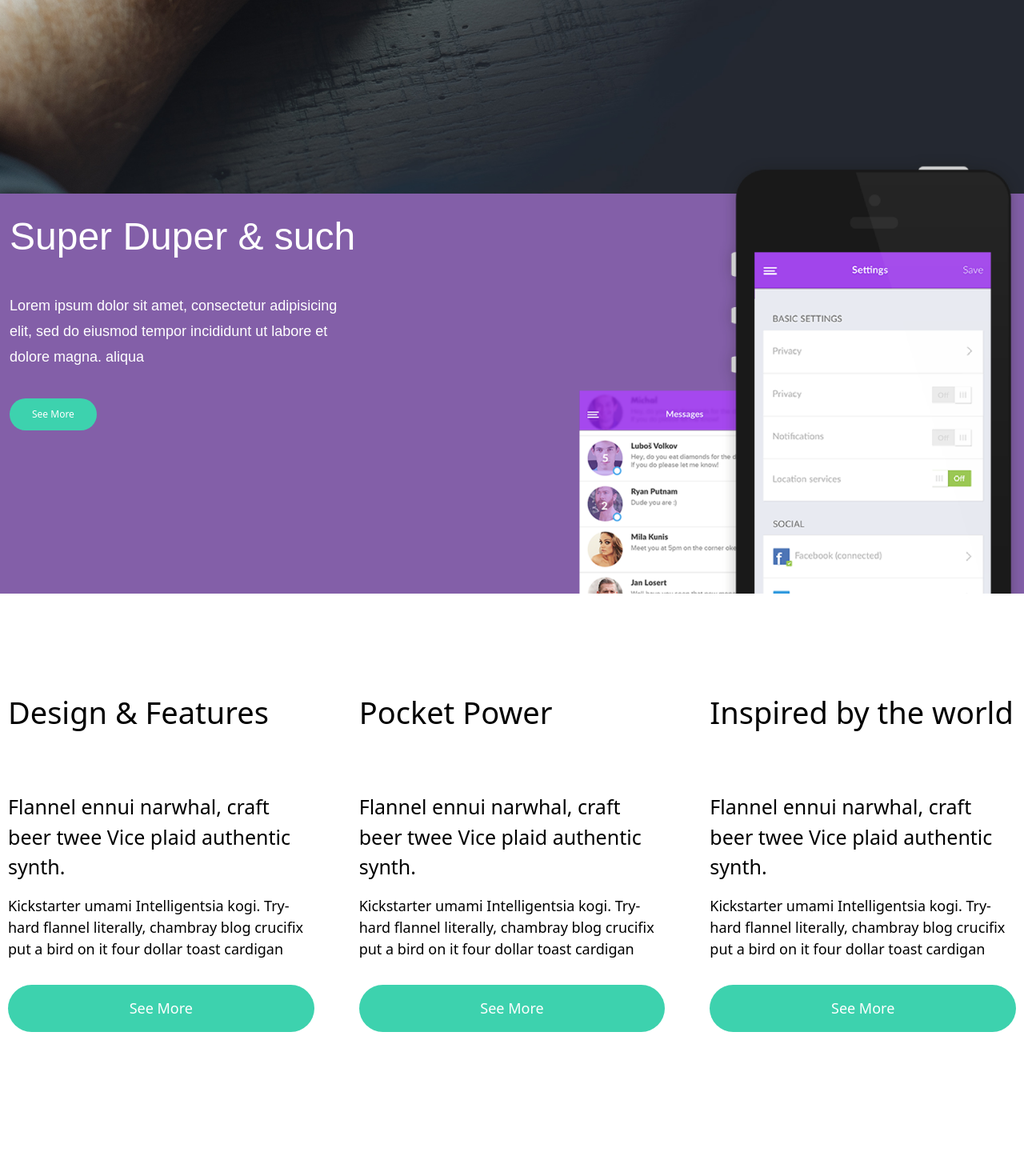
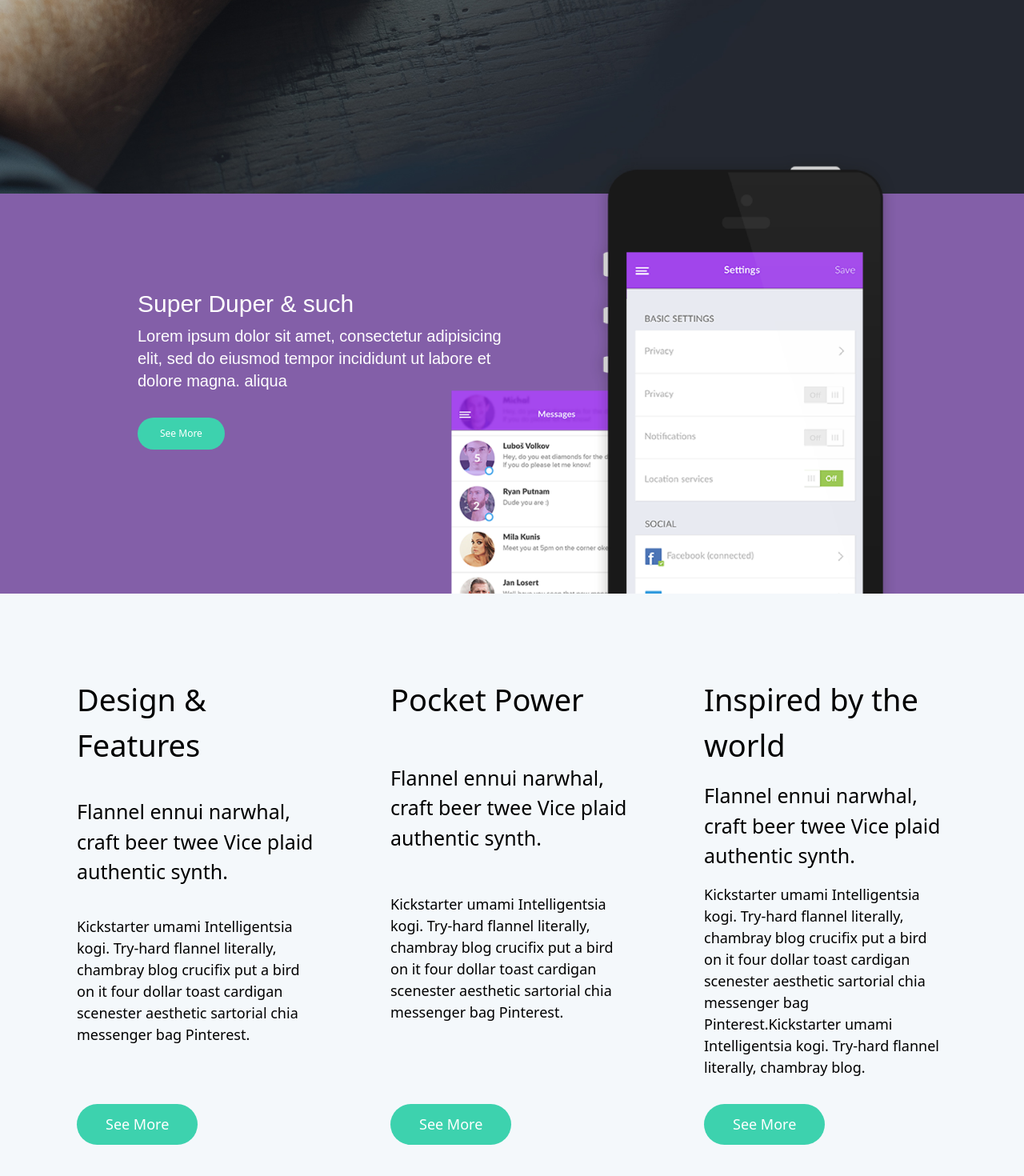
Before and after one commit to Shaimall/torkkk, a Next.js app: page / in a window 1280 px wide. Shown: the part 558-2028 px from the top of the page at 80% size. Before the commit the page ends 1948 px from the top, so only its background shows below. Built offline with nearby package versions, Linux system fonts and the light colour scheme.

Commit message:
Changes made

```diff
--- a/components/card.jsx
+++ b/components/card.jsx
@@ -2,13 +2,12 @@ import React from "react";
 
 export const Card = ({ title, exerp, description }) => {
   return (
-    <div className="flex flex-col">
-      <p className="text-[38px] h-28">{title}</p>
+    <div className="md:flex flex-wrap  text-center md:text-left p-4 py-12 ">
+      <p className="text-[38px] ">{title}</p>
       <p className="text-[25px] pt-4">{exerp}</p>
-      <p className="text-[18px] pt-4 mb-8 max-h-24 overflow-hidden">
-        {description}
-      </p>
-      <button className="px-16 py-4 rounded-full bg-[#3DD2AE] mt-auto text-[18px] text-white ">
+      <p className="text-[18px] pt-4 mb-8 ">{description}</p>
+
+      <button className="px-20 py-3 sm:py-3 rounded-full sm:px-9 bg-[#3DD2AE]  text-[18px] text-white md:self-end flex-auto md:flex-none">
         See More
       </button>
     </div>
--- a/pages/index.js
+++ b/pages/index.js
@@ -1,5 +1,3 @@
-import Head from "next/head";
-import Image from "next/image";
 import React from "react";
 import { Card } from "../components/card";
 
@@ -9,53 +7,56 @@ export default function Home() {
       {/* Remove this*/}
 
       {/* the header can be of min hieght screen and have a backgroung image of the hero image */}
-      <header className="min-h-screen bg-cover bg-no-repeat bg- bg-[url('/img/p1.jpg')] ">
+      <header className="min-h-screen bg-no-repeat md:bg-cover bg-center  bg-[url('/img/p1.jpg')] ">
         {/* the logo can go here in div. it can be aligned left with layout any position method */}
 
-        <div>
-          <img className="w-[61px] h-[77px]" src="img/logo.svg" alt="" />
+        <div className="absolute left-10 flex flex-shrink mt-9">
+          <img className="w-full h-20 sm:h-32" src="img/logo.svg" alt="" />
         </div>
       </header>
 
       <section className=" bg-[#835FA8] md:h-[500px] ">
         {/* you can use a grid to sperate the two sections */}
-        <div className="grid sm:grid-cols-2 max-w-full md:h-[500px] sm:container ">
-          <div className=" relative sm:order-last   ">
-            {/*2nd COL the image can go here and you can you position absolute to position them. its easier if you export the two phone images togeter */}
-
-            <img
-              className="sm:absolute bottom-0 right-0 md:h-[110%] sm:max-w-none  "
-              src="img/phones2.png"
-              alt=""
-            />
-          </div>
-          <div className=" sm:w-auto pl-3 pt-10 ">
+        <div className="grid md:grid-cols-2  md:h-[500px] md:container xl:px-40 ">
+          <div className=" md:w-auto pl-3 pt-10 md:mt-20 ">
             {/* 1st COL the Heor feature text and the button can go here */}
-            <p className=" font-openl text-white text-xl sm:text-[48px] sm:pb-14  ">
+            <p className="text-center md:text-left font-openl text-white sm:text-5xl md:text-2xl xl:text-3xl mb-2 sm:leading-normal text-5xl ">
               Super Duper & such
             </p>
 
-            <p className="  font-openl text-white text-sm sm:text-[18px] sm:pb-4 sm:leading-8 md:pb-7">
+            <p className=" text-center md:text-left font-openl text-white md:text-lg  xl:text-xl md:pb-4 sm:leading-relaxed md:pb-7 text-2xl">
               Lorem ipsum dolor sit amet, consectetur adipisicing<br></br> elit,
               sed do eiusmod tempor incididunt ut labore et<br></br> dolore
               magna. aliqua
             </p>
 
-            <div className="h-12 pt-2">
-              <button className="px-2 sm:px-7 py-1 sm:py-3 rounded-full bg-[#3DD2AE] text-xs sm:text-l text-white   ">
+            <div className="h-12 sm:pt-1 text-center md:text-left ">
+              <button className="px-6 sm:px-7 py-3 sm:py-3 rounded-full bg-[#3DD2AE] text-xs sm:text-l text-white   ">
                 See More
               </button>
             </div>
+          </div>
+          <div className=" relative    ">
+            {/*2nd COL the image can go here and you can you position absolute to position them. its easier if you export the two phone images togeter */}
+
+            <img
+              className="md:absolute bottom-0 right-0 md:h-[110%] md:max-w-none   "
+              src="img/phones2.png"
+              alt=""
+            />
           </div>
         </div>
       </section>
 
       {/* Feature section */}
-      <section className="px-[10px] grid grid-cols-1 sm:grid-cols-2 lg:grid-cols-3 lg:gap-14 gap-7 pt-[120px] pb-[100px]  ">
+
+      <section className=" bg-[#F4F8FB] ">
         {/* use a grid to make 3 columns and make a CARD COMPONENT here since the html elements are being repeated. you can loop the array i have created at the bottom of the file*/}
-        {FEATER_CARD.map((item) => (
-          <Card {...item} />
-        ))}
+        <div className="container px-20 py-14  grid grid-cols-1  md:grid-cols-3 md:gap-14 ">
+          {FEATER_CARD.map((item, i) => (
+            <Card {...item} key={i} />
+          ))}
+        </div>
       </section>
     </div>
   );
@@ -66,21 +67,21 @@ const FEATER_CARD = [
     title: "Design & Features",
     exerp: "Flannel ennui narwhal, craft beer twee Vice plaid authentic synth.",
     description:
-      "Kickstarter umami Intelligentsia kogi. Try-hard flannel literally, chambray blog crucifix put a bird on it four dollar toast cardigan scenester aesthetic sartorial chia messenger bag Pinterest.Kickstarter umami Intelligentsia kogi. Try-hard flannel literally, chambray blog crucifix put a bird on it four dollar toast cardigan scenester aesthetic sartorial chia messenger bag Pinterest.Kickstarter umami Intelligentsia kogi. Try-hard flannel literally, chambray blog crucifix put a bird on it four dollar toast cardigan scenester aesthetic sartorial chia messenger bag Pinterest.",
+      "Kickstarter umami Intelligentsia kogi. Try-hard flannel literally, chambray blog crucifix put a bird on it four dollar toast cardigan scenester aesthetic sartorial chia messenger bag Pinterest.",
     href: "#",
   },
   {
     title: "Pocket Power",
     exerp: "Flannel ennui narwhal, craft beer twee Vice plaid authentic synth.",
     description:
-      "Kickstarter umami Intelligentsia kogi. Try-hard flannel literally, chambray blog crucifix put a bird on it four dollar toast cardigan scenester aesthetic sartorial chia messenger bag Pinterest.Kickstarter umami Intelligentsia kogi. Try-hard flannel literally, chambray blog crucifix put a bird on it four dollar toast cardigan scenester aesthetic sartorial chia messenger bag Pinterest.Kickstarter umami Intelligentsia kogi. Try-hard flannel literally, chambray blog crucifix put a bird on it four dollar toast cardigan scenester aesthetic sartorial chia messenger bag Pinterest.",
+      "Kickstarter umami Intelligentsia kogi. Try-hard flannel literally, chambray blog crucifix put a bird on it four dollar toast cardigan scenester aesthetic sartorial chia messenger bag Pinterest.",
     href: "#",
   },
   {
     title: "Inspired by the world",
     exerp: "Flannel ennui narwhal, craft beer twee Vice plaid authentic synth.",
     description:
-      "Kickstarter umami Intelligentsia kogi. Try-hard flannel literally, chambray blog crucifix put a bird on it four dollar toast cardigan scenester aesthetic sartorial chia messenger bag Pinterest.Kickstarter umami Intelligentsia kogi. Try-hard flannel literally, chambray blog crucifix put a bird on it four dollar toast cardigan scenester aesthetic sartorial chia messenger bag Pinterest.Kickstarter umami Intelligentsia kogi. Try-hard flannel literally, chambray blog crucifix put a bird on it four dollar toast cardigan scenester aesthetic sartorial chia messenger bag Pinterest. ",
+      "Kickstarter umami Intelligentsia kogi. Try-hard flannel literally, chambray blog crucifix put a bird on it four dollar toast cardigan scenester aesthetic sartorial chia messenger bag Pinterest.Kickstarter umami Intelligentsia kogi. Try-hard flannel literally, chambray blog.",
     href: "#",
   },
 ];
```
